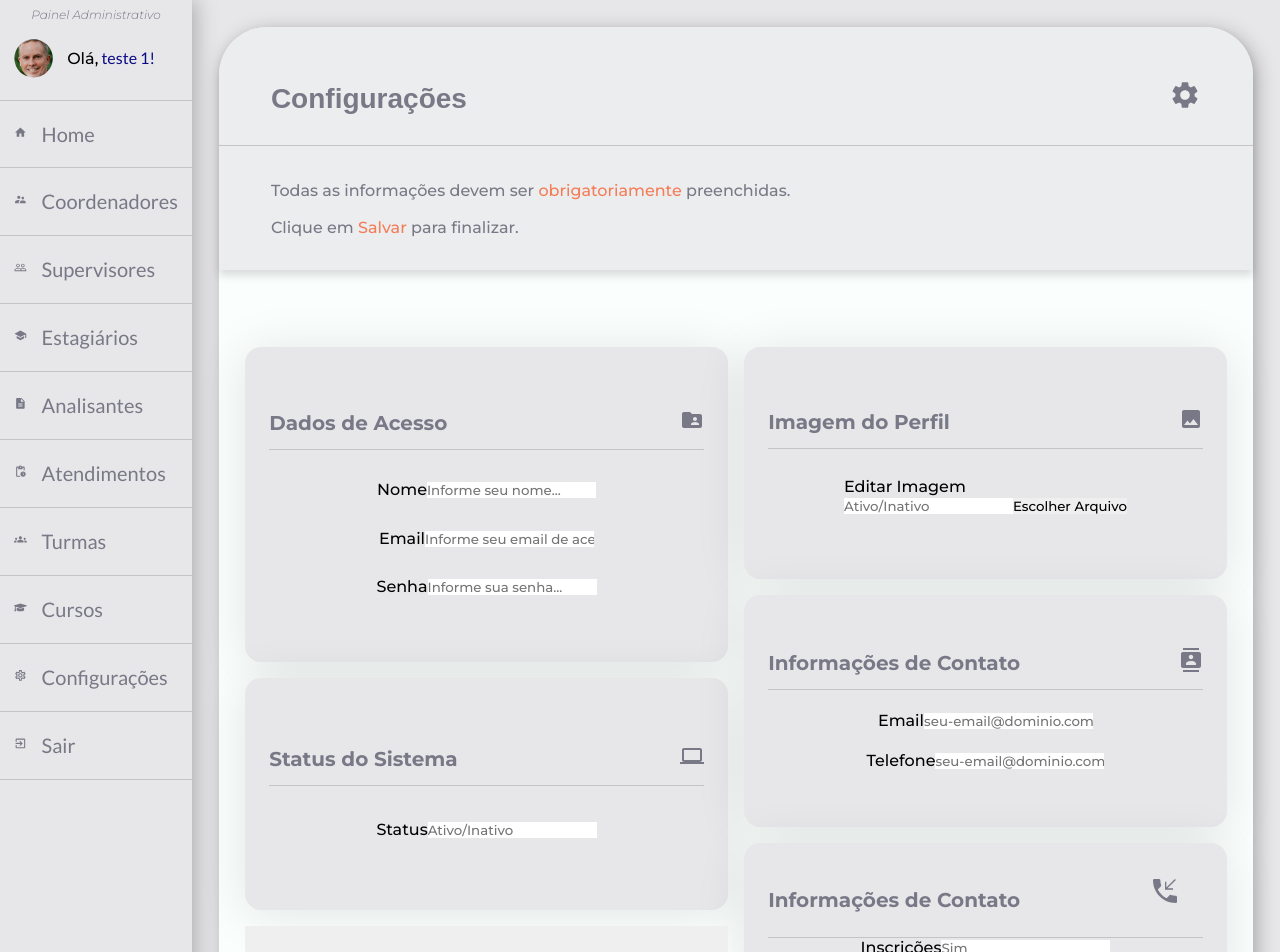
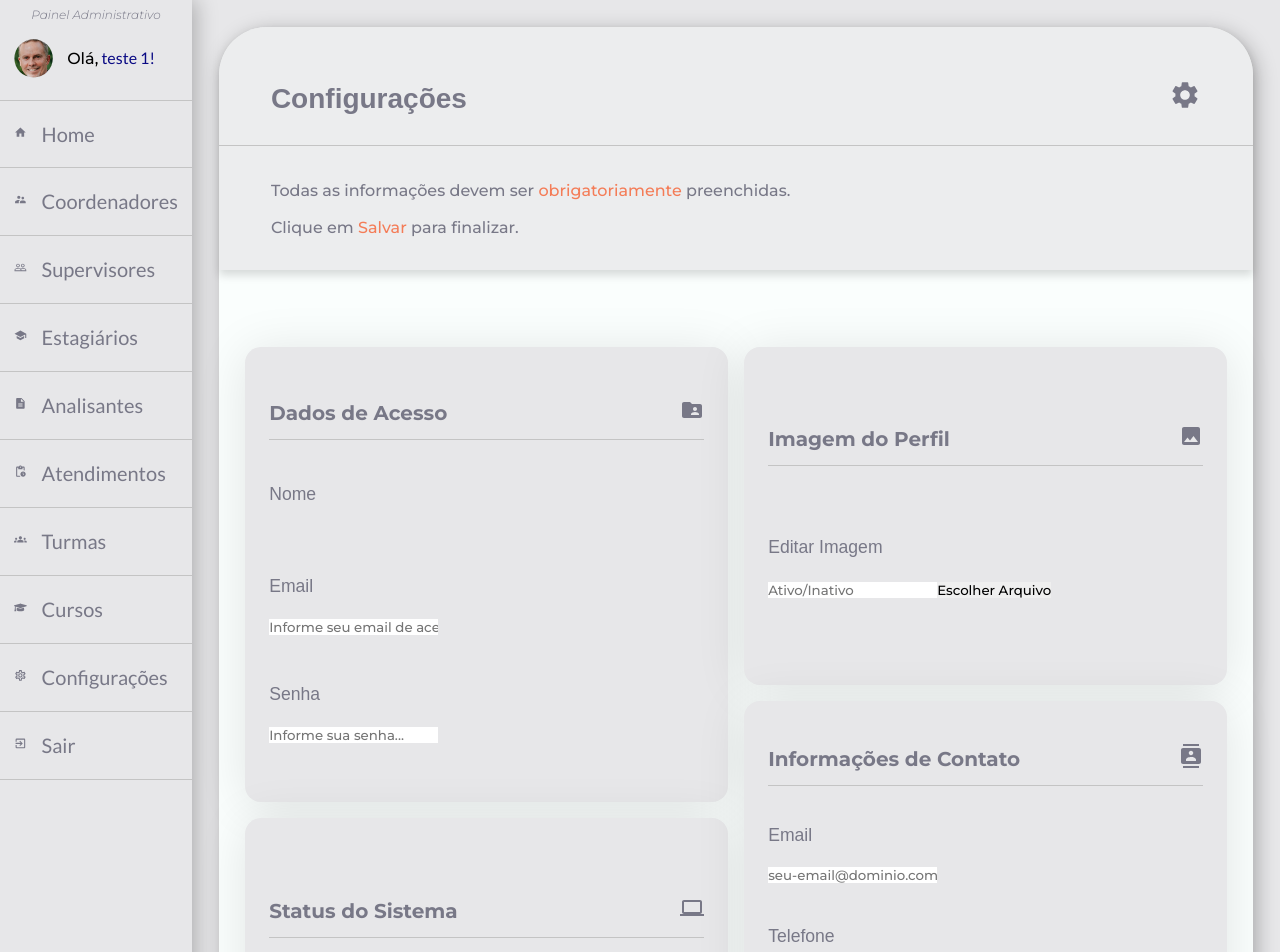
Before and after one commit to thiago-mfernandes/CepCop-React, a React (Create React App) app in the folder cepcop-react/: page /configuracoes in a window 1280 px wide. Shown: the top 952 px of the page. Built offline with nearby package versions, Linux system fonts and the light colour scheme.

Commit message:
lebels implementadas

```diff
--- /dev/null
+++ b/cepcop-react/src/components/UI/Cards/Configuracoes/FormConfiguracoes/Box.tsx
@@ -0,0 +1,8 @@
+import React from "react";
+import { StyledBox } from "./styled";
+
+function Box(props: { children: React.ReactNode }) {
+    return <StyledBox>{props.children}</StyledBox>;
+}
+
+export default Box;
--- a/cepcop-react/src/components/UI/Cards/Configuracoes/FormConfiguracoes/index.tsx
+++ b/cepcop-react/src/components/UI/Cards/Configuracoes/FormConfiguracoes/index.tsx
@@ -7,6 +7,9 @@ import IconComputer from "./IconComputer"
 import IconImage from "./IconImage"
 import IconContact from "./IconContacts"
 import IconPhone from "./IconPhone"
+import Box from "./Box"
+import Label from "src/components/UI/Label/Label"
+import InputForm from "src/components/UI/Input/InputForm"
 
 function FormConfiguracoes() {
     return (
@@ -17,21 +20,20 @@ function FormConfiguracoes() {
                     <IconFolder />
                 </Header>
 
+                <Box>
+                    <Label htmlFor="nome">Nome</Label>
 
-                <div className="config-page-card__input-box">
-                    <label className="label" htmlFor="nome">Nome</label>
-                    <input className="input input--form" type="text" placeholder="Informe seu nome..." name="nome"/>
-                </div>
+                </Box>
 
-                <div className="config-page-card__input-box">
-                    <label className="label" htmlFor="email">Email</label>
+                <Box>
+                    <Label htmlFor="email">Email</Label>
                     <input className="input input--form" type="text" placeholder="Informe seu email de acesso..." name="email"/>
-                </div>
+                </Box>
 
-                <div className="config-page-card__input-box">
-                    <label className="label" htmlFor="senha">Senha</label>
+                <Box>
+                    <Label htmlFor="senha">Senha</Label>
                     <input className="input input--form" type="text" placeholder="Informe sua senha..." name="senha"/>
-                </div>
+                </Box>
             </Card>
 
             <Card>
@@ -40,10 +42,10 @@ function FormConfiguracoes() {
                     <IconComputer />
                 </Header>
 
-                <div className="config-page-card__input-box">
-                    <label className="label" htmlFor="nome">Status</label>
+                <Box>
+                    <Label htmlFor="status">Status</Label>
                     <input className="input input--form" type="text" placeholder="Ativo/Inativo" name="nome"/>
-                </div>
+                </Box>
             </Card>
 
             <Card>
@@ -52,15 +54,15 @@ function FormConfiguracoes() {
                     <IconImage />
                 </Header>
 
-                <div className="config-page-card__input-box">
-                    <label className="label" htmlFor="nome">Editar Imagem</label>
+                <Box>
+                    <Label htmlFor="nome">Editar Imagem</Label>
                     <div className="config-page-card__input-button-box">
 
                         <input className="input input--escolherArquivo" type="text" placeholder="Ativo/Inativo" name="nome"/>
                         <button className="config-page-card__input-button-box___button">Escolher Arquivo</button>
 
                     </div>
-                </div>
+                </Box>
             </Card>
 
             <Card>
@@ -70,15 +72,15 @@ function FormConfiguracoes() {
                 </Header>
 
 
-                <div className="config-page-card__input-box">
-                    <label className="label" htmlFor="email">Email</label>
+                <Box>
+                    <Label htmlFor="email">Email</Label>
                     <input className="input input--form" type="text" placeholder="seu-email@dominio.com" name="email"/>
-                </div>
+                </Box>
 
-                <div className="config-page-card__input-box">
-                    <label className="label" htmlFor="telefone">Telefone</label>
+                <Box>
+                    <Label htmlFor="telefone">Telefone</Label>
                     <input className="input input--form" type="text" placeholder="seu-email@dominio.com" name="telefone"/>
-                </div>
+                </Box>
             </Card>
 
             <Card>
@@ -87,10 +89,10 @@ function FormConfiguracoes() {
                     <IconPhone />
                 </Header>
 
-                <div className="config-page-card__input-box">
-                    <label className="label" htmlFor="inscricoes">Inscrições</label>
+                <Box>
+                    <Label htmlFor="inscricoes">Inscrições</Label>
                     <input className="input input--form" type="text" placeholder="Sim" name="inscricoes"/>
-                </div>
+                </Box>
             </Card>
             <button className="btn botao-salvar config">Salvar</button>
 
--- a/cepcop-react/src/components/UI/Cards/Configuracoes/FormConfiguracoes/styled.ts
+++ b/cepcop-react/src/components/UI/Cards/Configuracoes/FormConfiguracoes/styled.ts
@@ -82,3 +82,12 @@ export const StyledIconDefault = styled.i`
     font-size: 1.5rem;
     padding: 0;
 `;
+
+export const StyledBox = styled.div`
+    display: flex;
+    flex-direction: column;
+    align-items: baseline;
+    justify-content: space-between;
+    margin: 1% 0;
+    width: 100%;
+`;
--- /dev/null
+++ b/cepcop-react/src/components/UI/Label/Label.tsx
@@ -0,0 +1,11 @@
+import { StyledLabel } from "./styled";
+
+function Label(props: { htmlFor: string; children: React.ReactNode }) {
+    return (
+        <StyledLabel htmlFor={props.htmlFor}>
+            {props.children}
+        </StyledLabel>
+    )
+}
+
+export default Label
--- /dev/null
+++ b/cepcop-react/src/components/UI/Label/styled.ts
@@ -0,0 +1,18 @@
+import styled from "styled-components";
+import { cinzaEscuro } from "../variaveis";
+
+export const StyledLabel = styled.label`
+    color: ${cinzaEscuro};
+    font-size: 1.1rem;
+    font-family: "Fjalla-One", sans-serif;
+    margin: 5% 0;
+`;
+
+export const StyledLabelLogin = styled(StyledLabel)`
+    margin: 2% 0;
+
+    //-------------------------------------------------->
+    @media screen and (max-width: 768px) {
+        margin: 5% 0;
+    }
+`;
```
